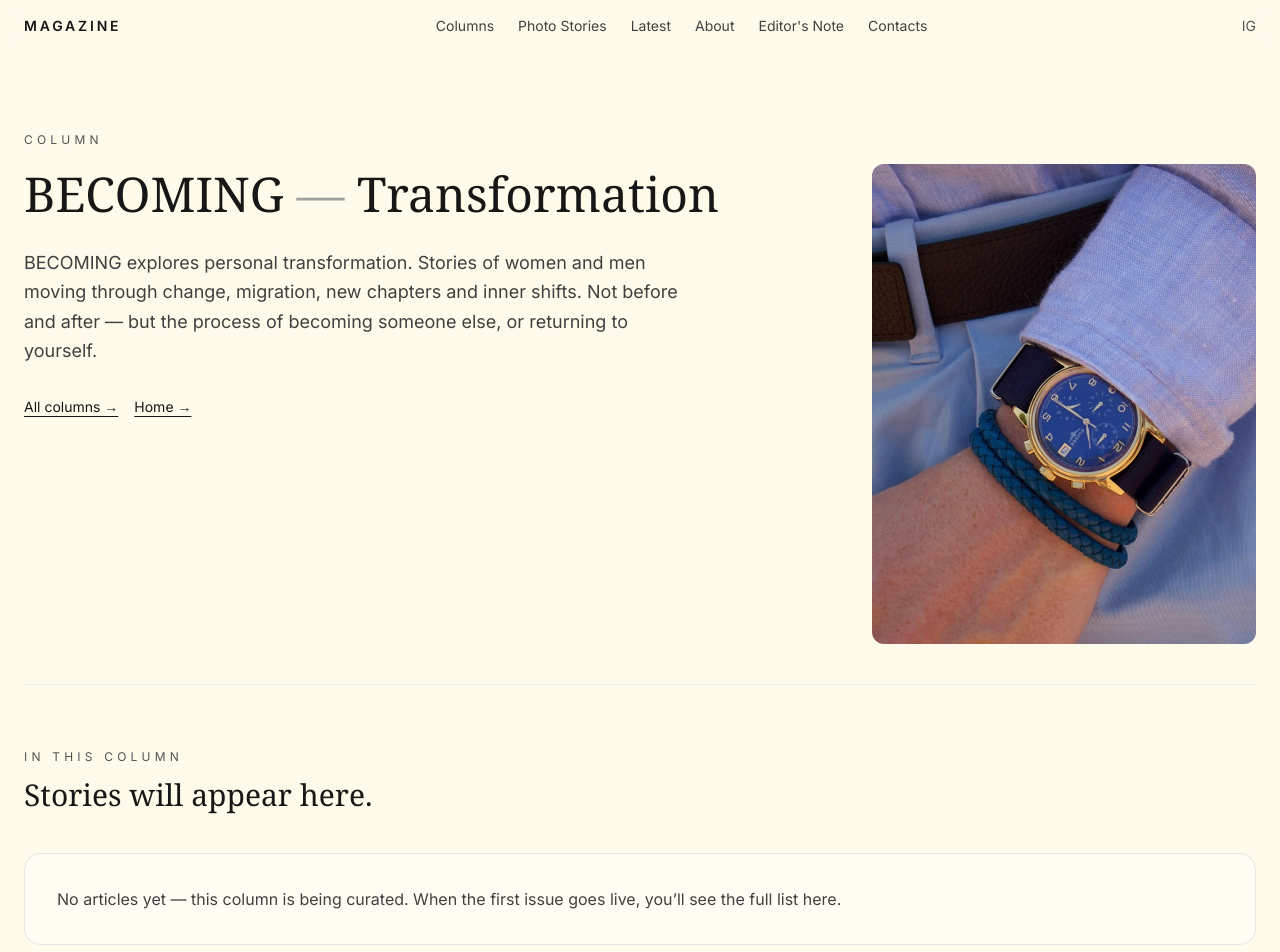
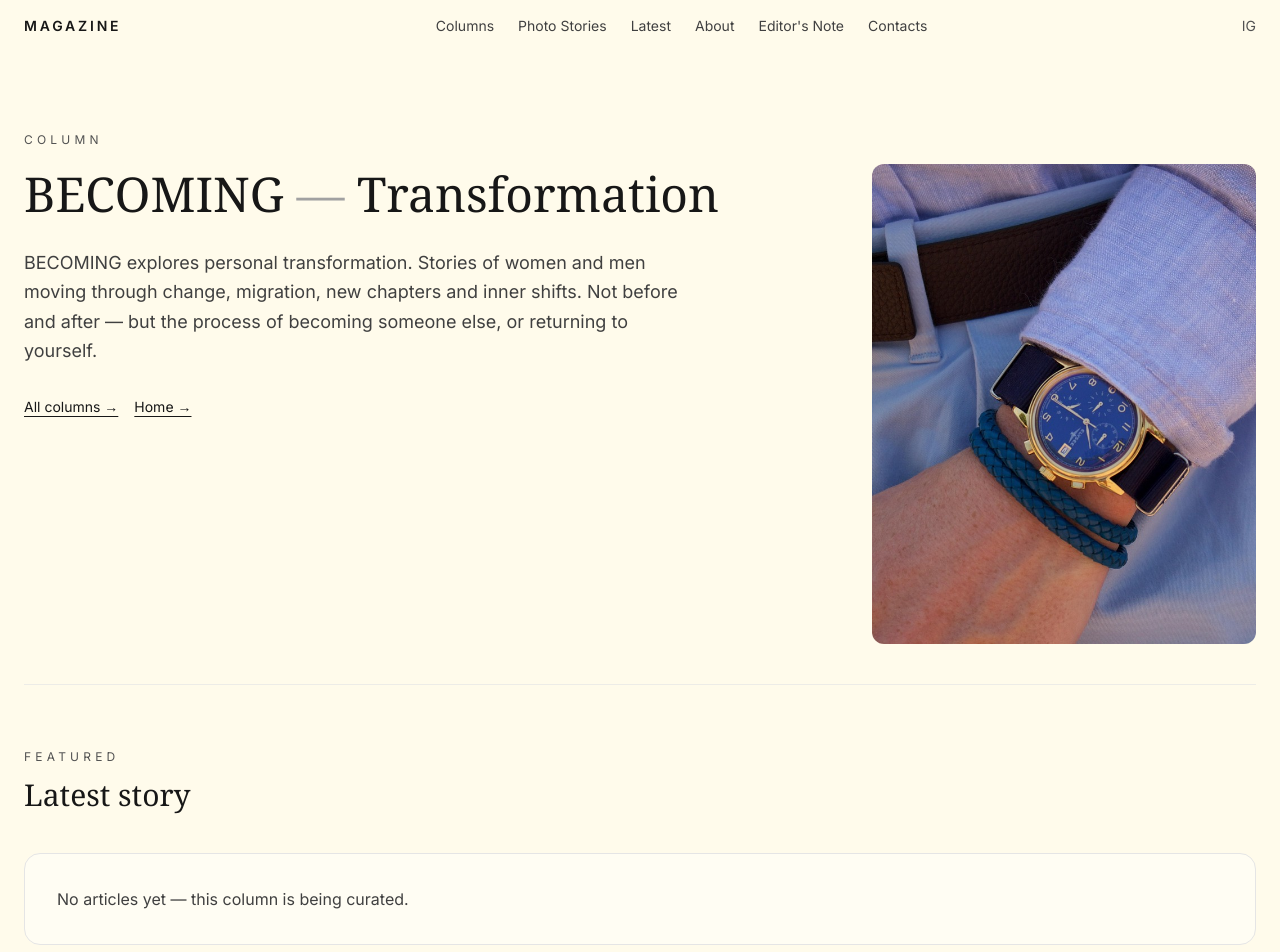
Before and after one commit to Oxymoron82/Magazine, a Next.js app: page /columns/becoming in a window 1280 px wide. Shown: the top 952 px of the page. Built offline with nearby package versions, Linux system fonts and the light colour scheme; a web font is replaced by a local one.

Commit message:
columns system fixed

```diff
--- a/app/columns/[slug]/page.tsx
+++ b/app/columns/[slug]/page.tsx
@@ -1,6 +1,7 @@
 import Link from "next/link";
 import Image from "next/image";
 import { columns } from "@/data/columns";
+import { articles } from "@/data/articles";
 import { notFound } from "next/navigation";
 
 export default async function ColumnPage({
@@ -12,6 +13,17 @@ export default async function ColumnPage({
 
   const column = columns.find((c) => c.slug === slug);
   if (!column) notFound();
+
+  // статьи этой рубрики
+  const list = articles.filter((a) => a.column === slug);
+
+  // сортировка по дате (новые сверху)
+  const sorted = [...list].sort(
+    (a, b) => new Date(b.date).getTime() - new Date(a.date).getTime()
+  );
+
+  const featured = sorted[0];
+  const rest = sorted.slice(1);
 
   return (
     <main className="bg-[#FFFBEB] text-neutral-900">
@@ -63,30 +75,106 @@ export default async function ColumnPage({
         </div>
       </section>
 
+      {/* divider */}
       <div className="max-w-7xl mx-auto px-6">
         <div className="h-px bg-neutral-200/70" />
       </div>
 
-      {/* ARTICLES PLACEHOLDER */}
+      {/* FEATURED ARTICLE */}
       <section className="max-w-7xl mx-auto px-6 py-14 md:py-16">
         <div className="flex items-end justify-between gap-6 mb-10">
           <div>
             <p className="text-xs uppercase tracking-[0.35em] text-neutral-600">
-              In this column
+              Featured
             </p>
             <h2 className="mt-3 text-2xl md:text-3xl font-serif">
-              Stories will appear here.
+              Latest story
             </h2>
           </div>
         </div>
 
-        <div className="rounded-2xl border border-neutral-200 bg-white/40 p-8">
-          <p className="text-neutral-700 leading-relaxed">
-            No articles yet — this column is being curated. When the first issue
-            goes live, you’ll see the full list here.
-          </p>
-        </div>
+        {!featured ? (
+          <div className="rounded-2xl border border-neutral-200 bg-white/40 p-8">
+            <p className="text-neutral-700 leading-relaxed">
+              No articles yet — this column is being curated.
+            </p>
+          </div>
+        ) : (
+          <Link href={`/article/${featured.slug}`} className="block group">
+            <article className="grid md:grid-cols-12 gap-10 items-center border border-neutral-200 rounded-3xl overflow-hidden bg-white/30">
+              <div className="md:col-span-7 relative aspect-[16/10] md:aspect-[4/3]">
+                <Image
+                  src={featured.image}
+                  alt={featured.title}
+                  fill
+                  className="object-cover group-hover:scale-[1.01] transition"
+                />
+              </div>
+
+              <div className="md:col-span-5 p-8">
+                <p className="text-xs uppercase tracking-[0.35em] text-neutral-600">
+                  {featured.category}
+                </p>
+
+                <h3 className="mt-4 text-3xl font-serif leading-tight">
+                  {featured.title}
+                </h3>
+
+                <p className="mt-4 text-neutral-700 leading-relaxed">
+                  {featured.excerpt}
+                </p>
+
+                <p className="mt-6 text-sm underline underline-offset-4">
+                  Read →
+                </p>
+              </div>
+            </article>
+          </Link>
+        )}
       </section>
+
+      {/* GRID OF OTHER ARTICLES */}
+      {rest.length > 0 && (
+        <section className="max-w-7xl mx-auto px-6 pb-24 md:pb-28">
+          <div className="flex items-end justify-between gap-6 mb-10">
+            <div>
+              <p className="text-xs uppercase tracking-[0.35em] text-neutral-600">
+                More stories
+              </p>
+              <h2 className="mt-3 text-2xl md:text-3xl font-serif">
+                Explore the column
+              </h2>
+            </div>
+          </div>
+
+          <div className="grid grid-cols-1 sm:grid-cols-2 lg:grid-cols-3 gap-x-10 gap-y-20">
+            {rest.map((a) => (
+              <Link key={a.slug} href={`/article/${a.slug}`}>
+                <article className="space-y-4">
+                  <div className="relative aspect-[3/4] overflow-hidden rounded-2xl border border-neutral-200">
+                    <Image
+                      src={a.image}
+                      alt={a.title}
+                      fill
+                      className="object-cover"
+                    />
+                  </div>
+
+                  <p className="text-xs uppercase tracking-[0.3em] text-neutral-600">
+                    {a.category}
+                  </p>
+
+                  <h3 className="text-xl font-medium leading-snug">
+                    {a.title}
+                  </h3>
+
+                  <p className="text-neutral-700">{a.excerpt}</p>
+                </article>
+              </Link>
+            ))}
+          </div>
+        </section>
+      )}
     </main>
   );
 }
--- a/data/articles.ts
+++ b/data/articles.ts
@@ -1,23 +1,39 @@
-export const articles = [
+export type Article = {
+  slug: string;
+  column: string;
+  title: string;
+  category: string;
+  excerpt: string;
+  image: string;
+  date: string;
+  content: string;
+};
+
+export const articles: Article[] = [
   {
     slug: "saint-laurent",
+    column: "form", // относится к рубрике FORM
     title: "Saint Laurent by Anthony Vaccarello",
     category: "Fashion story",
     excerpt:
       "How minimalism became the most powerful statement in contemporary fashion.",
     image: "/images/card-1.jpg",
+    date: "2024-02-01",
     content: `
       There is a quiet revolution happening in fashion.
       It does not announce itself with spectacle, but through restraint.
     `,
   },
+
   {
     slug: "ronan-bouroullec",
+    column: "practice", // относится к PRACTICE
     title: "Ronan Bouroullec",
     category: "Design",
     excerpt:
       "Exploring the intersection of industrial design and poetic minimalism.",
     image: "/images/card-5.jpg",
+    date: "2024-02-02",
     content: `
       Design is not only function — it is emotion, rhythm, and structure.
     `,
```
